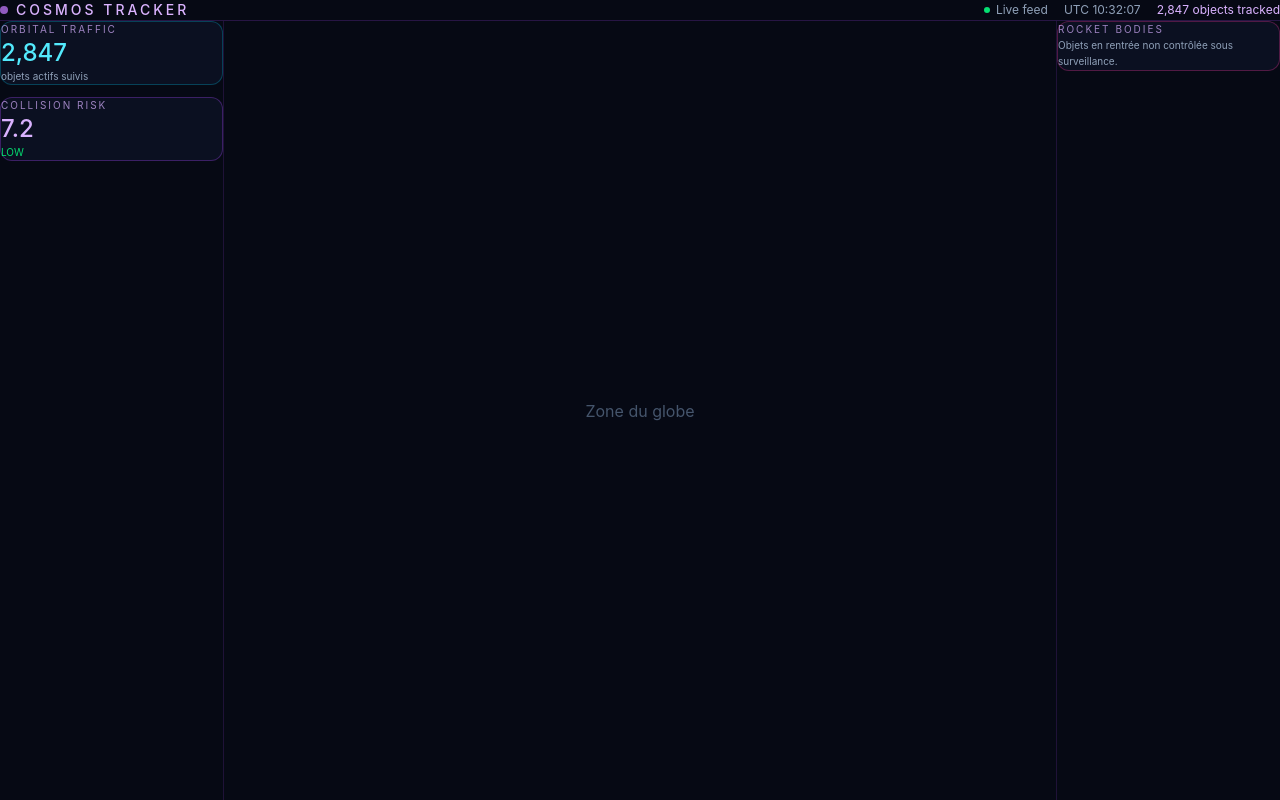
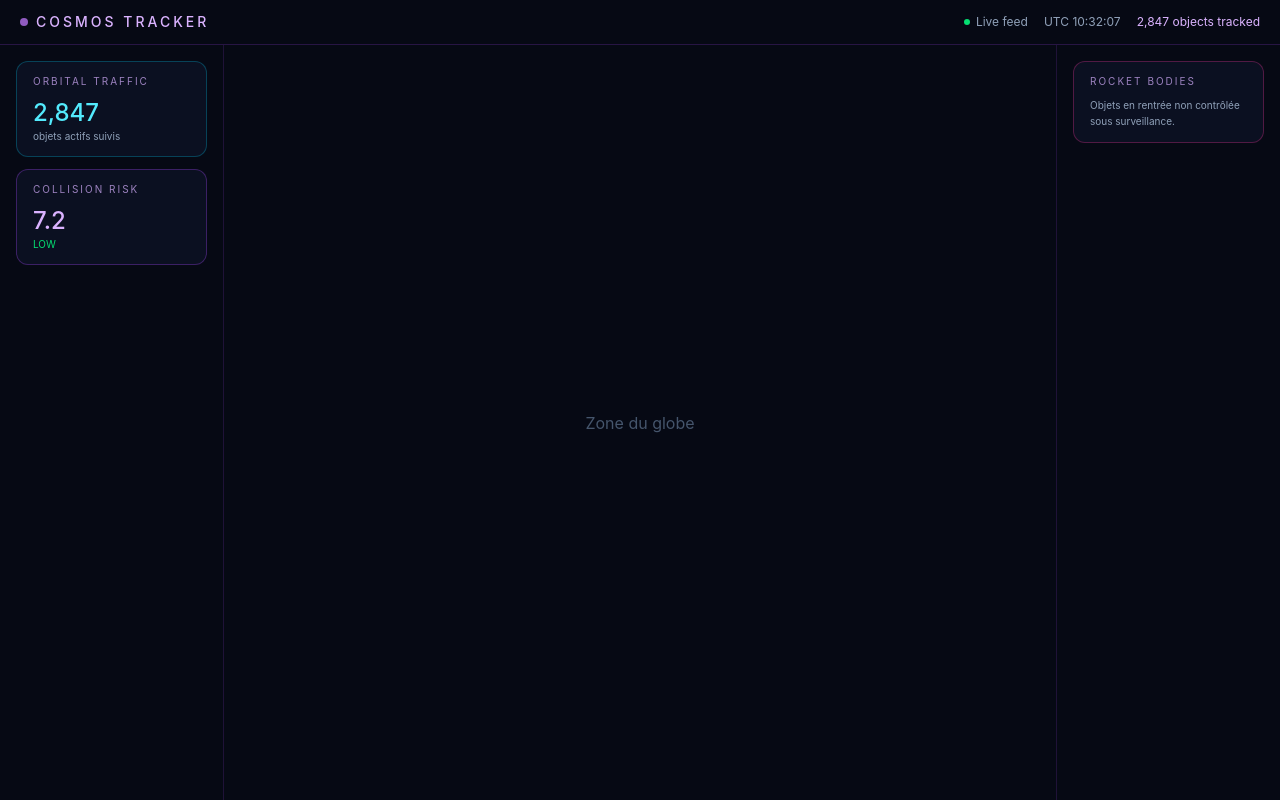
Before and after one commit to RyadBenrais/COSMOSTRAKER, a React (Vite) app: page / in a window 1280 px wide. Built offline with nearby package versions, Linux system fonts and the light colour scheme.

Commit message:
Fix CSS : suppression du reset qui ecrasait Tailwind

```diff
--- a/src/index.css
+++ b/src/index.css
@@ -1,10 +1,4 @@
 @import "tailwindcss";
-
-* {
-  margin: 0;
-  padding: 0;
-  box-sizing: border-box;
-}
 
 body {
   background: #060914;
```
